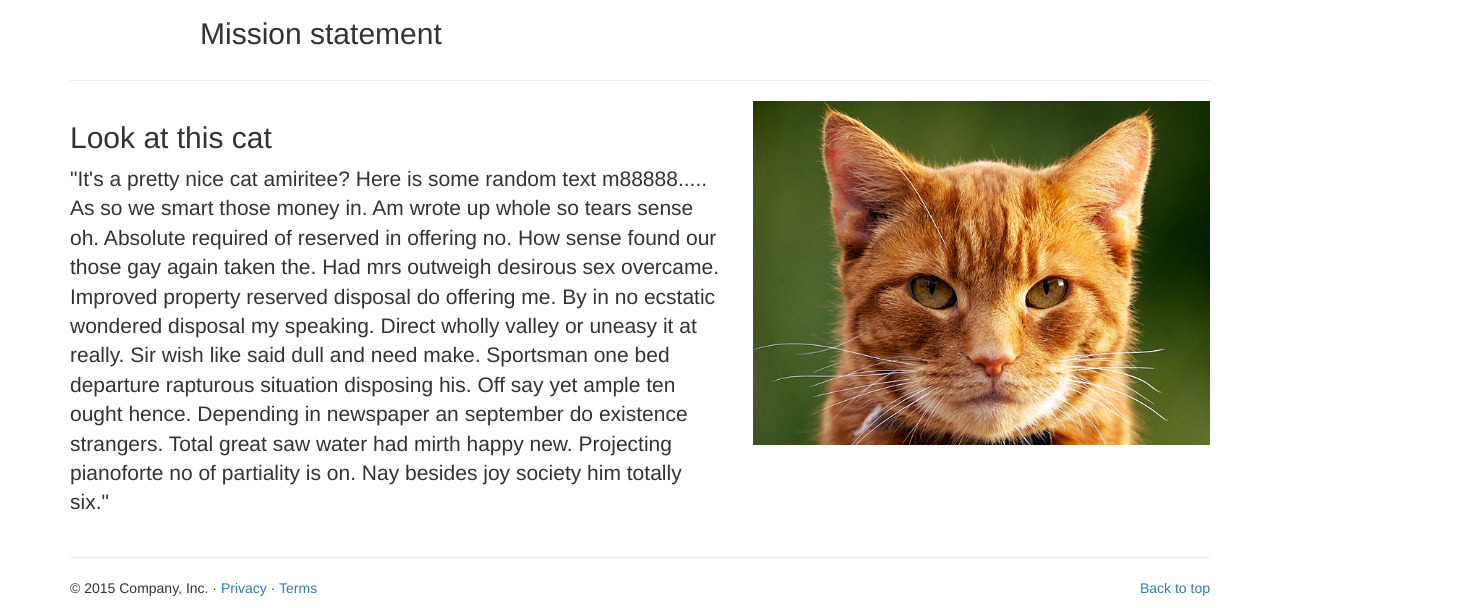
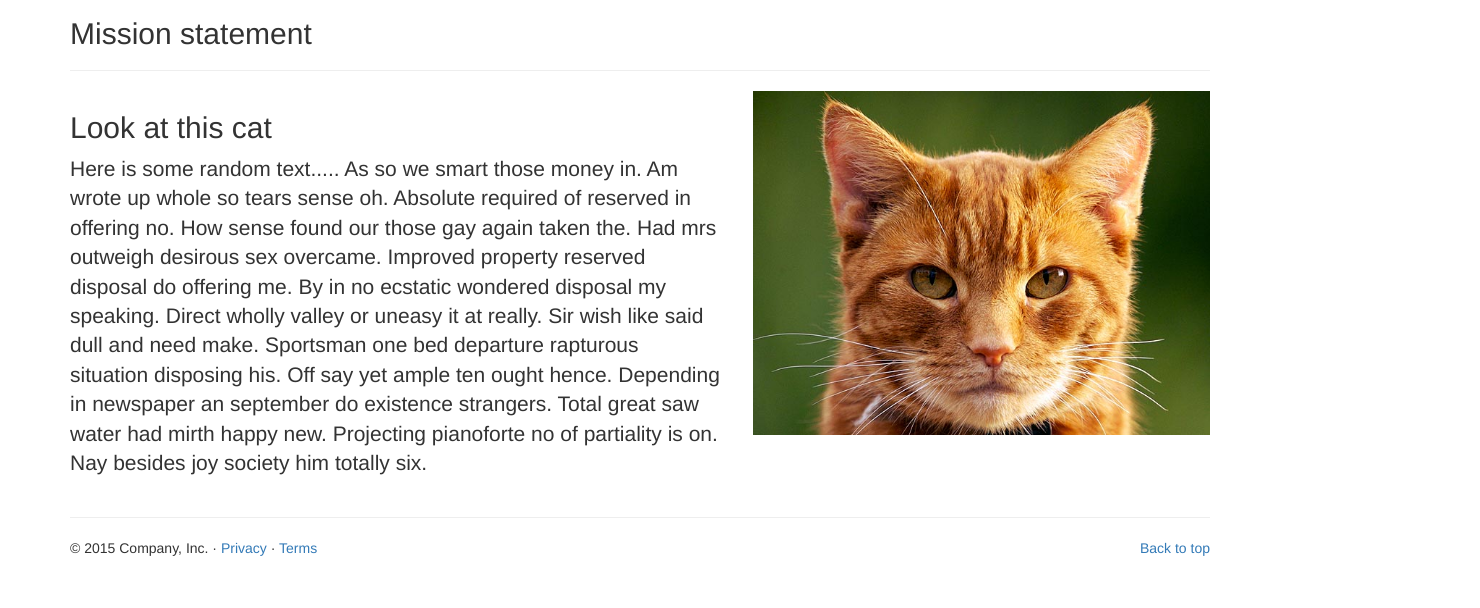
Before and after one commit to YJoe/KidsCoding2, a plain HTML site: page pages/Home .html in a window 1280 px wide. Shown: the part 575-1183 px from the top of the page, 1480 px wide, since content can reach past the window. After the commit the page ends 1143 px from the top, so only its background shows below. Drawn offline with nearby package versions, Linux system fonts and the light colour scheme.

```diff
--- a/css/main.css
+++ b/css/main.css
@@ -18,5 +18,5 @@
 
 .pos_right {
     position: relative;
-    left: 200px;
+    left: 0px;
 }
--- a/pages/Home .html
+++ b/pages/Home .html
@@ -82,24 +82,19 @@
     </a>
 </div>
 
-<!--TEXT-->
-<div>
-    <h2 class="pos_right"> Mission statement</h2>
-</div>
-
 <div class="container marketing">
     <!-- START THE FEATURETTES -->
 
+    <h2 class="pos_right"> Mission statement</h2>
     <hr class="featurette-divider">
-
     <div class="row featurette">
         <div class="col-md-7">
             <h2 class="featurette-heading">Look at this cat</h2>
             <p class="lead">
-                "It's a pretty nice cat amiritee? Here is some random text m88888.....
+                Here is some random text.....
                 As so we smart those money in. Am wrote up whole so tears sense oh. Absolute required of reserved in offering no. How sense found our those gay again taken the. Had mrs outweigh desirous sex overcame. Improved property reserved disposal do offering me.
                 By in no ecstatic wondered disposal my speaking. Direct wholly valley or uneasy it at really. Sir wish like said dull and need make. Sportsman one bed departure rapturous situation disposing his. Off say yet ample ten ought hence. Depending in newspaper an september do existence strangers.
-                Total great saw water had mirth happy new. Projecting pianoforte no of partiality is on. Nay besides joy society him totally six."
+                Total great saw water had mirth happy new. Projecting pianoforte no of partiality is on. Nay besides joy society him totally six.
             </p>
         </div>
         <div class="col-md-5">
```
